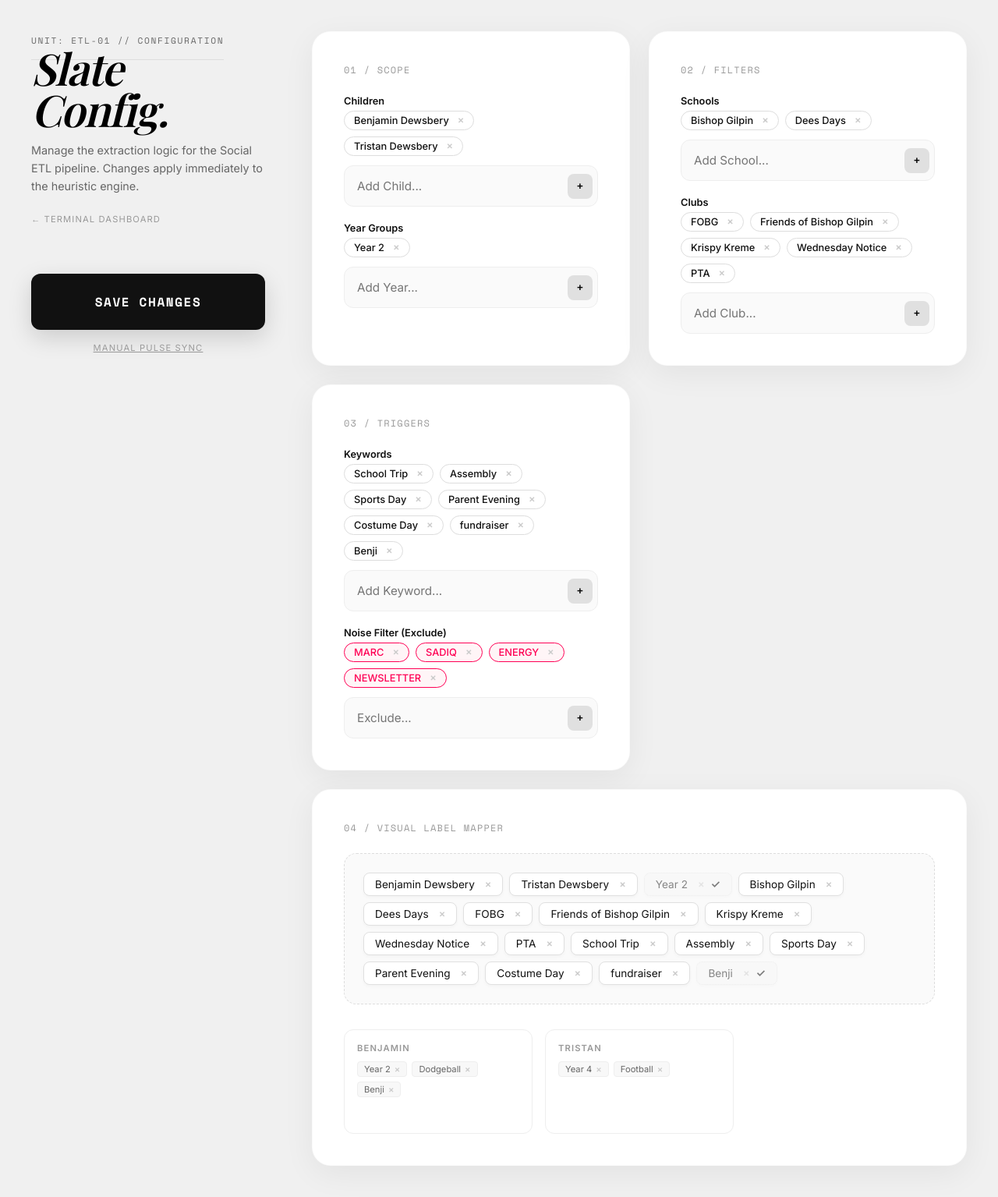
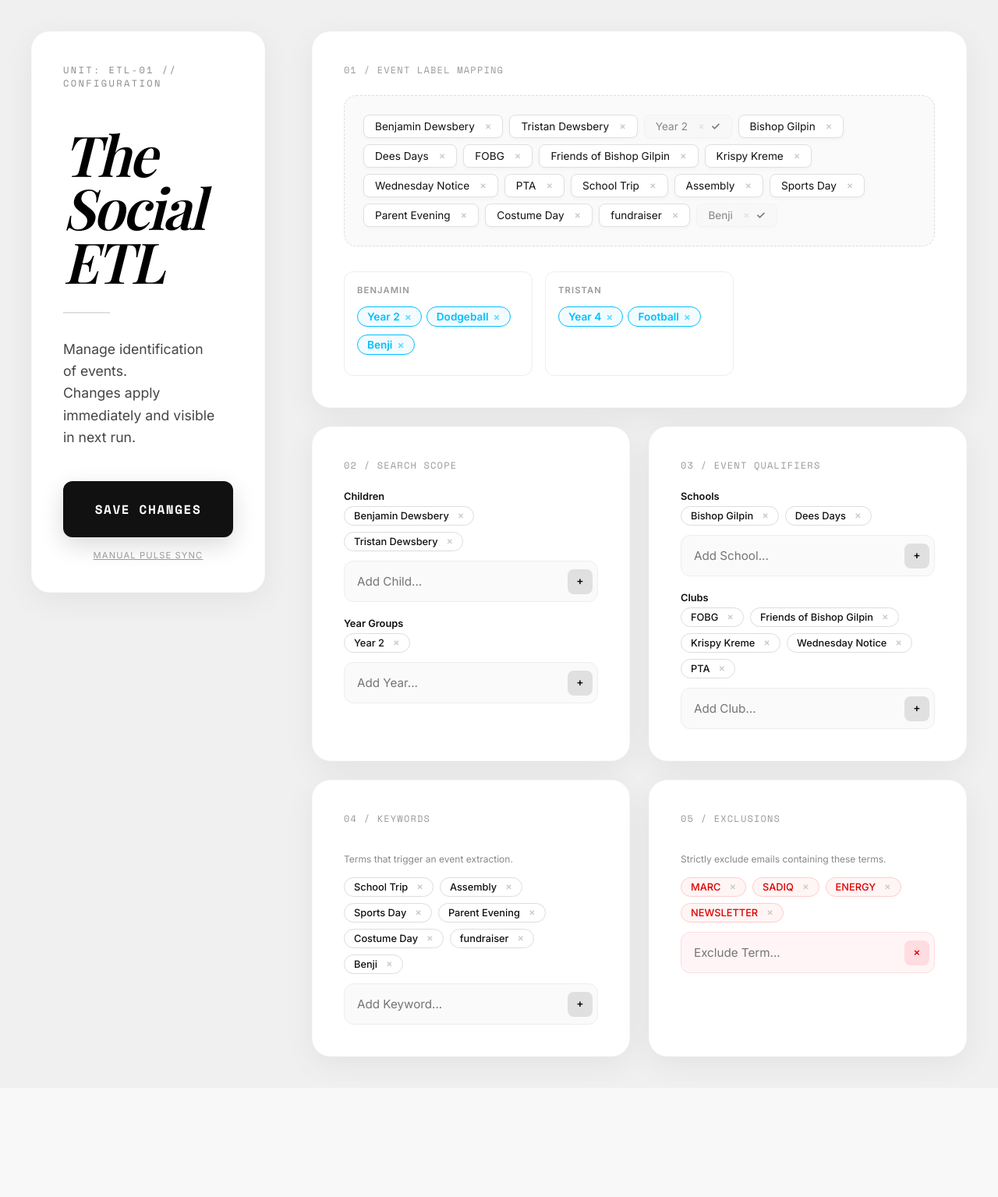
Before and after one commit to Dewsbex/social-etl-scheduler, a Flask app: page / in a window 1280 px wide. Shown: the whole page at 78% size. After the commit the page ends 1374 px from the top, so only its background shows below. Run offline with Flask 3, Linux system fonts and the light colour scheme; some libraries are stand-ins or nearby versions; some web fonts are replaced.

Commit message:
UI: Vibe Station v118 (Manifesto + Orb Blue Styling)

```diff
--- a/templates/settings.html
+++ b/templates/settings.html
@@ -37,52 +37,63 @@
             .header-panel { position: relative; top: 0; }
         }
 
-        /* LEFT COLUMN: The "Manifesto" Sidebar */
+        /* --- LEFT COLUMN: THE MANIFESTO TILE --- */
         .header-panel {
             position: sticky;
             top: 40px;
+            height: calc(100vh - 80px); /* Full viewport height minus padding */
             display: flex;
             flex-direction: column;
-            gap: 2rem;
+        }
+
+        .manifesto-card {
+            background: #FFFFFF;
+            border-radius: 24px;
+            padding: 3rem;
+            box-shadow: 0 10px 40px rgba(0,0,0,0.06);
+            height: 100%;
+            display: flex;
+            flex-direction: column;
+            justify-content: space-between; /* Pushes Save button to bottom */
+            box-sizing: border-box;
+        }
+
+        .unit-badge {
+            font-family: 'Space Mono', monospace;
+            font-size: 0.75rem;
+            letter-spacing: 0.2em;
+            text-transform: uppercase;
+            color: #888;
+            margin-bottom: 3rem;
+            display: block;
         }
 
         .brand-title {
             font-family: 'Playfair Display', serif;
-            font-size: 3.5rem;
-            font-weight: 600;
+            font-size: 4.5rem; /* Hero Scale */
+            font-weight: 500;
             font-style: italic;
             line-height: 0.95;
-            letter-spacing: -0.03em;
-            margin: 0;
+            letter-spacing: -0.04em;
             color: #000;
+            margin: 0 0 2rem 0;
         }
 
-        .unit-badge {
-            font-family: 'Space Mono', monospace;
-            font-size: 0.7rem;
-            letter-spacing: 0.15em;
-            text-transform: uppercase;
-            color: #666;
-            padding-bottom: 1rem;
-            border-bottom: 1px solid #ddd;
+        .separator-line {
+            width: 60px;
+            height: 2px;
+            background-color: #E0E0E0;
+            margin-bottom: 2rem;
         }
 
         .context-text {
-            font-size: 0.9rem;
+            font-family: 'Inter', sans-serif;
+            font-size: 1.1rem;
             line-height: 1.6;
-            color: #666;
+            color: #444;
+            max-width: 90%;
+            margin-bottom: auto; /* Allow text to sit comfortably */
         }
-
-        .nav-link {
-            font-size: 0.7rem;
-            text-transform: uppercase;
-            letter-spacing: 0.1em;
-            color: #999;
-            text-decoration: none;
-            margin-top: 10px;
-            display: inline-block;
-        }
-        .nav-link:hover { color: #000; }
 
         /* RIGHT COLUMN: The Masonry Layout */
         .cards-grid {
@@ -190,7 +201,13 @@
             gap: 6px;
         }
 
-        .category-tag.danger { border-color: #FF0055; color: #FF0055; background: #FFF5F7; }
+        /* --- EXCLUSION TAGS (Red Borders) --- */
+        .category-tag.danger {
+            color: #d00;
+            border-color: #fcc;
+            background: #fff5f5;
+            border-radius: 20px;
+        }
 
         .delete-btn { color: #CCC; cursor: pointer; font-weight: bold; font-size: 1.2rem; line-height: 1; }
         .delete-btn:hover { color: #FF0055; }
@@ -247,19 +264,30 @@
         .bucket-drawer h4 { margin: 0 0 10px 0; font-size: 0.7rem; text-transform: uppercase; color: #999; letter-spacing: 0.1em; }
 
         .bucket-tags { display: flex; flex-wrap: wrap; gap: 6px; }
+        /* --- MAPPED ITEMS: ORB BLUE PILLS --- */
         .assigned-chip {
-            background: #F8F8F8;
-            border: 1px solid #EEE;
-            padding: 2px 8px;
-            border-radius: 4px;
-            font-size: 0.7rem;
-            color: #666;
+            /* Socratic Orb Eye Blue */
+            border: 1px solid #00BFFF;
+            background-color: rgba(0, 191, 255, 0.05); /* Very faint blue fill */
+            color: #00BFFF;
+
+            border-radius: 20px; /* Full Pill Shape */
+            padding: 4px 12px;
+            font-size: 0.85rem;
+            font-weight: 600;
             display: flex;
             align-items: center;
-            gap: 5px;
+            gap: 6px;
+            margin-top: 4px;
         }
-        .remove-id { color: #CCC; cursor: pointer; font-weight: bold; }
-        .remove-id:hover { color: #FF0055; }
+
+        .assigned-chip .remove-id {
+            color: #00BFFF;
+            opacity: 0.6;
+            cursor: pointer;
+            font-weight: bold;
+        }
+        .assigned-chip .remove-id:hover { opacity: 1; }
 
         /* =========================================
            6. ACTIONS (The Big Save Button)
@@ -309,32 +337,50 @@
 <div class="settings-container">
 
     <div class="header-panel">
+        <div class="vibe-card manifesto-card">
+
             <div>
                 <span class="unit-badge">UNIT: ETL-01 // CONFIGURATION</span>
-            <h1 class="brand-title">Slate<br>Config.</h1>
+
+                <h1 class="brand-title">The<br>Social ETL</h1>
+
+                <div class="separator-line"></div>
+
                 <p class="context-text">
-                Manage the extraction logic for the Social ETL pipeline. Changes apply immediately to the heuristic engine.
+                    Manage identification of events.<br>
+                    Changes apply immediately and visible in next run.
                 </p>
-            <a href="/dashboard" class="nav-link">← Terminal Dashboard</a>
             </div>
 
-        <div>
+            <div class="action-area">
                 <div id="saveStatus" style="text-align:center; font-size:0.7rem; color:#00aa00; height:20px; margin-bottom:10px;"></div>
                 <button type="button" class="save-btn" onclick="saveSettings()">SAVE CHANGES</button>
                 <div class="sync-pulse" onclick="triggerSync()" id="syncBtn">Manual Pulse Sync</div>
+            </div>
+
         </div>
     </div>
 
     <div class="cards-grid">
 
+        <div class="vibe-card card-full-width">
+            <span class="card-label">01 / Event Label Mapping</span>
+
+            <div class="mapper-section">
+                <div class="chip-pool" id="keywordPool"></div>
+
+                <div id="childBuckets" class="buckets-grid"></div>
+            </div>
+        </div>
+
         <div class="vibe-card">
-            <span class="card-label">01 / Scope</span>
+            <span class="card-label">02 / Search Scope</span>
 
             <label style="font-size:0.8rem; font-weight:600; margin-bottom:5px; display:block;">Children</label>
             <div id="childrenTags" class="tag-display-area"></div>
             <div class="input-slot">
                 <input type="text" id="childrenInput" placeholder="Add Child...">
-                <button type="button" onclick="addTag('children')">+</button>
+                <button onclick="addTag('children')">+</button>
             </div>
 
             <div style="height:20px;"></div>
@@ -343,18 +389,18 @@
             <div id="year_groupsTags" class="tag-display-area"></div>
             <div class="input-slot">
                 <input type="text" id="year_groupsInput" placeholder="Add Year...">
-                <button type="button" onclick="addTag('year_groups')">+</button>
+                <button onclick="addTag('year_groups')">+</button>
             </div>
         </div>
 
         <div class="vibe-card">
-            <span class="card-label">02 / Filters</span>
+            <span class="card-label">03 / Event Qualifiers</span>
 
             <label style="font-size:0.8rem; font-weight:600; margin-bottom:5px; display:block;">Schools</label>
             <div id="schoolsTags" class="tag-display-area"></div>
             <div class="input-slot">
                 <input type="text" id="schoolsInput" placeholder="Add School...">
-                <button type="button" onclick="addTag('schools')">+</button>
+                <button onclick="addTag('schools')">+</button>
             </div>
 
             <div style="height:20px;"></div>
@@ -363,37 +409,33 @@
             <div id="clubsTags" class="tag-display-area"></div>
             <div class="input-slot">
                 <input type="text" id="clubsInput" placeholder="Add Club...">
-                <button type="button" onclick="addTag('clubs')">+</button>
+                <button onclick="addTag('clubs')">+</button>
             </div>
         </div>
 
         <div class="vibe-card">
-            <span class="card-label">03 / Triggers</span>
+            <span class="card-label">04 / Keywords</span>
+            <p style="font-size:0.75rem; color:#888; margin-bottom:1rem;">
+                Terms that trigger an event extraction.
+            </p>
 
-            <label style="font-size:0.8rem; font-weight:600; margin-bottom:5px; display:block;">Keywords</label>
             <div id="general_keywordsTags" class="tag-display-area"></div>
             <div class="input-slot">
                 <input type="text" id="general_keywordsInput" placeholder="Add Keyword...">
-                <button type="button" onclick="addTag('general_keywords')">+</button>
-            </div>
-
-            <div style="height:20px;"></div>
-
-            <label style="font-size:0.8rem; font-weight:600; margin-bottom:5px; display:block;">Noise Filter (Exclude)</label>
-            <div id="exclude_keywordsTags" class="tag-display-area"></div>
-            <div class="input-slot">
-                <input type="text" id="exclude_keywordsInput" placeholder="Exclude...">
-                <button type="button" onclick="addTag('exclude_keywords')">+</button>
+                <button onclick="addTag('general_keywords')">+</button>
             </div>
         </div>
 
-        <div class="vibe-card card-full-width">
-            <span class="card-label">04 / Visual Label Mapper</span>
+        <div class="vibe-card">
+            <span class="card-label">05 / Exclusions</span>
+            <p style="font-size:0.75rem; color:#888; margin-bottom:1rem;">
+                Strictly exclude emails containing these terms.
+            </p>
 
-            <div class="mapper-section">
-                <div class="chip-pool" id="keywordPool"></div>
-
-                <div id="childBuckets" class="buckets-grid"></div>
+            <div id="exclude_keywordsTags" class="tag-display-area"></div>
+            <div class="input-slot" style="border-color: #ffdce0; background: #fff5f6;">
+                <input type="text" id="exclude_keywordsInput" placeholder="Exclude Term..." style="color: #d00;">
+                <button onclick="addTag('exclude_keywords')" style="color:#d00; background:#ffdce0;">×</button>
             </div>
         </div>
 
```
Lines whose indentation alone changed are shown as unchanged.
